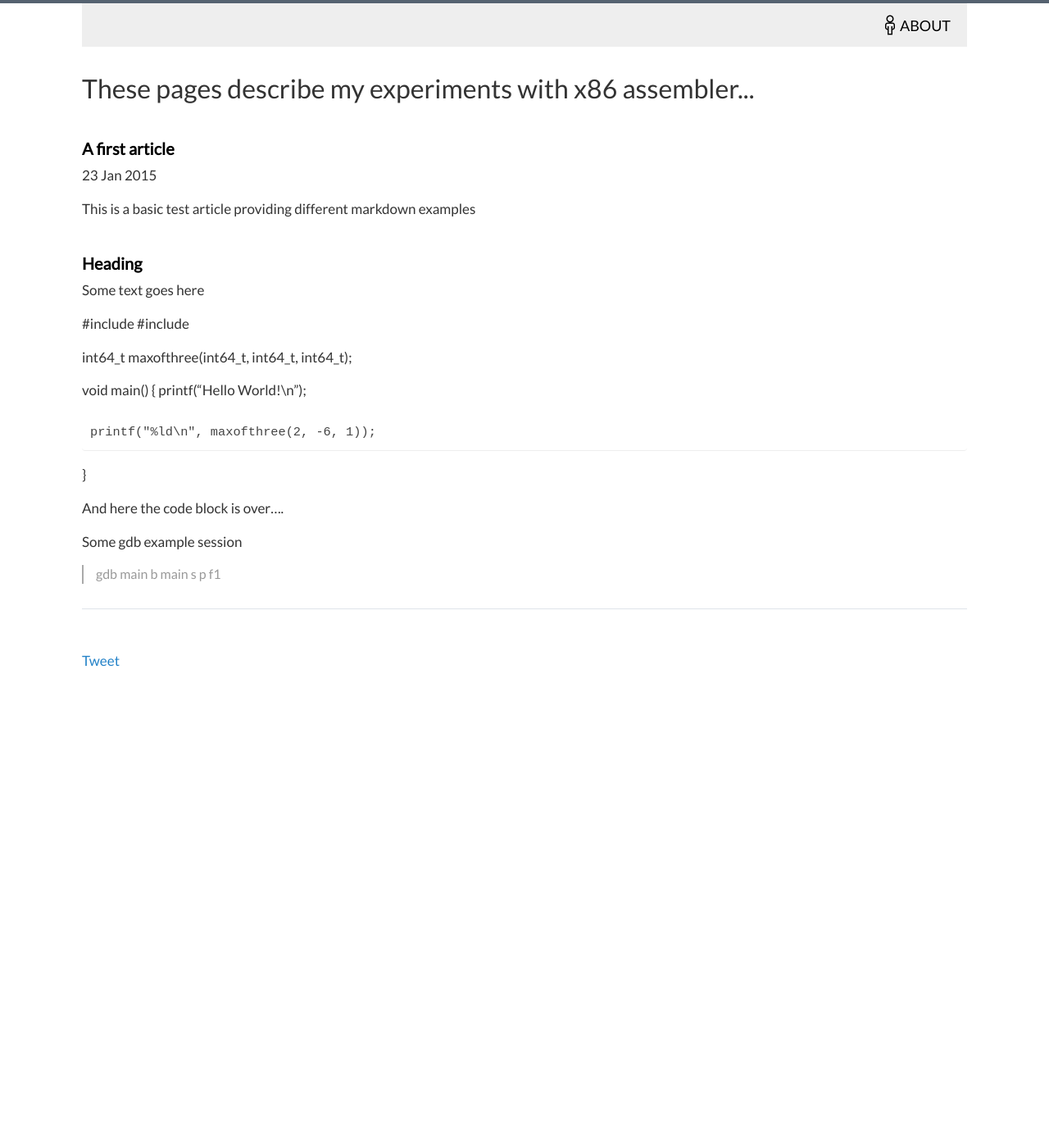
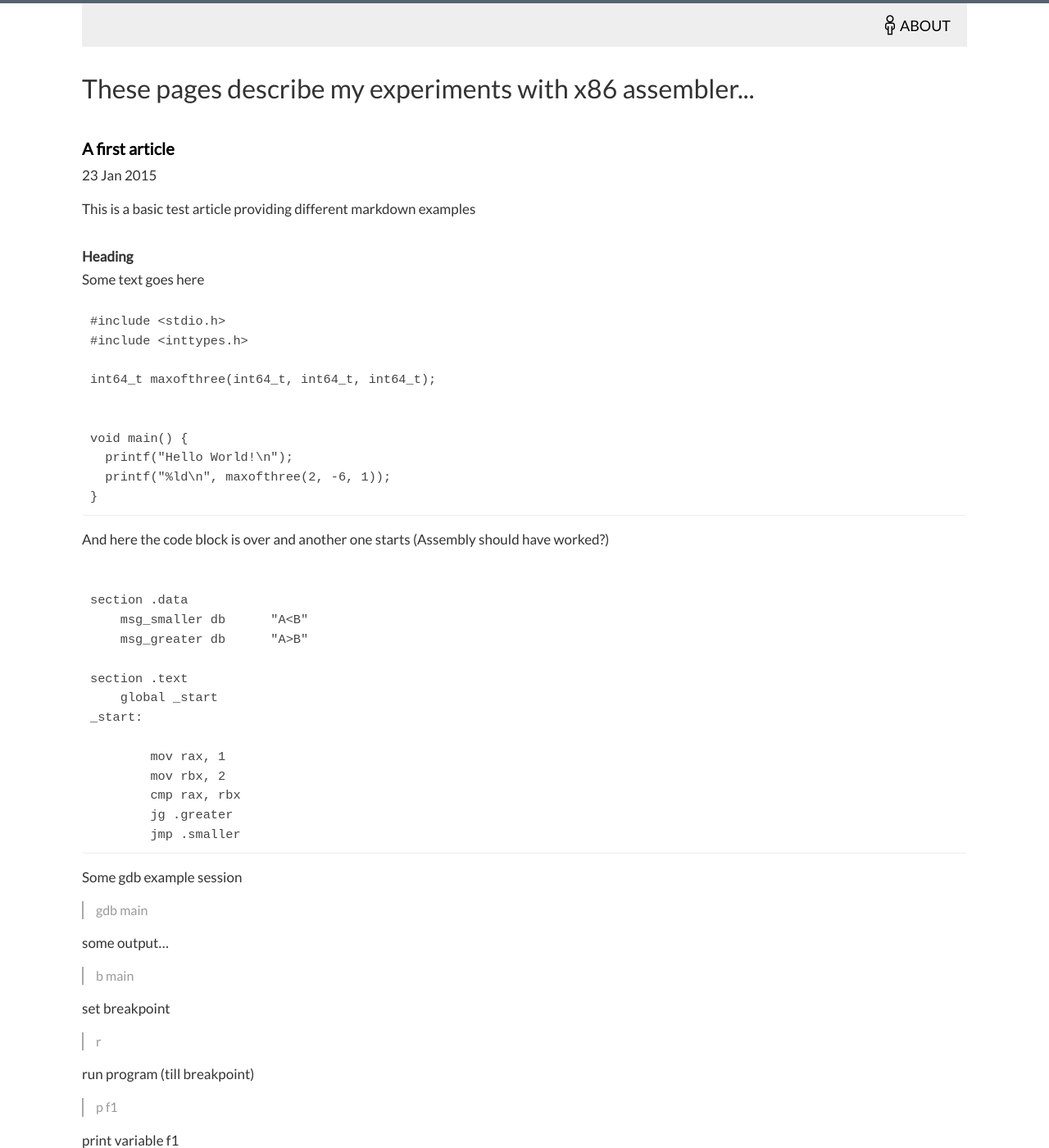
Before and after one commit to ClemensFMN/asm-stuff, a Jekyll site: the page built from _posts/2015-01-23-A testarticle.md, in a window 1280 px wide and 1400 px high. Shown: the whole window at 82% size. Built offline with Jekyll 4.4.1, drawn with Linux system fonts in a browser that asks for light colours; Markdown is read by kramdown in place of the engine named in the settings; comment, search, counter and statistics services are not loaded.

Commit message:
edited first article

````diff
--- a/_config.yml
+++ b/_config.yml
@@ -1,6 +1,6 @@
 name: Assembler Blog
 markdown: redcarpet
-pygments: true
+highlighter: pygments
 url: http://clemensfmn.github.io/asm-stuff/
 paginate: 8
 description:     Blog for my Assembler Experiments
--- a/_posts/2015-01-23-A testarticle.md
+++ b/_posts/2015-01-23-A testarticle.md
@@ -8,30 +8,59 @@ categories:
 
 This is a basic test article providing different markdown examples
 
-Heading
--------
+### Heading ###
+
 
 
 Some text goes here
 
-  #include <stdio.h>
-  #include <inttypes.h>
 
-  int64_t maxofthree(int64_t, int64_t, int64_t);
+```C
+#include <stdio.h>
+#include <inttypes.h>
+
+int64_t maxofthree(int64_t, int64_t, int64_t);
 
 
-  void main() {
-    printf("Hello World!\n");
+void main() {
+  printf("Hello World!\n");
+  printf("%ld\n", maxofthree(2, -6, 1));
+}
+```
 
-    printf("%ld\n", maxofthree(2, -6, 1));
+And here the code block is over and another one starts (Assembly should have worked?)
 
-  }
+```
 
-And here the code block is over....
+section .data
+    msg_smaller db      "A<B"
+    msg_greater db      "A>B"
+
+section .text
+    global _start
+_start:
+
+	mov rax, 1
+	mov rbx, 2
+	cmp rax, rbx
+	jg .greater
+	jmp .smaller
+```
 
 Some gdb example session
 
 > gdb main
+
+some output...
+
 > b main
-> s
+
+set breakpoint
+
+> r
+
+run program (till breakpoint)
+
 > p f1
+
+print variable f1
````
